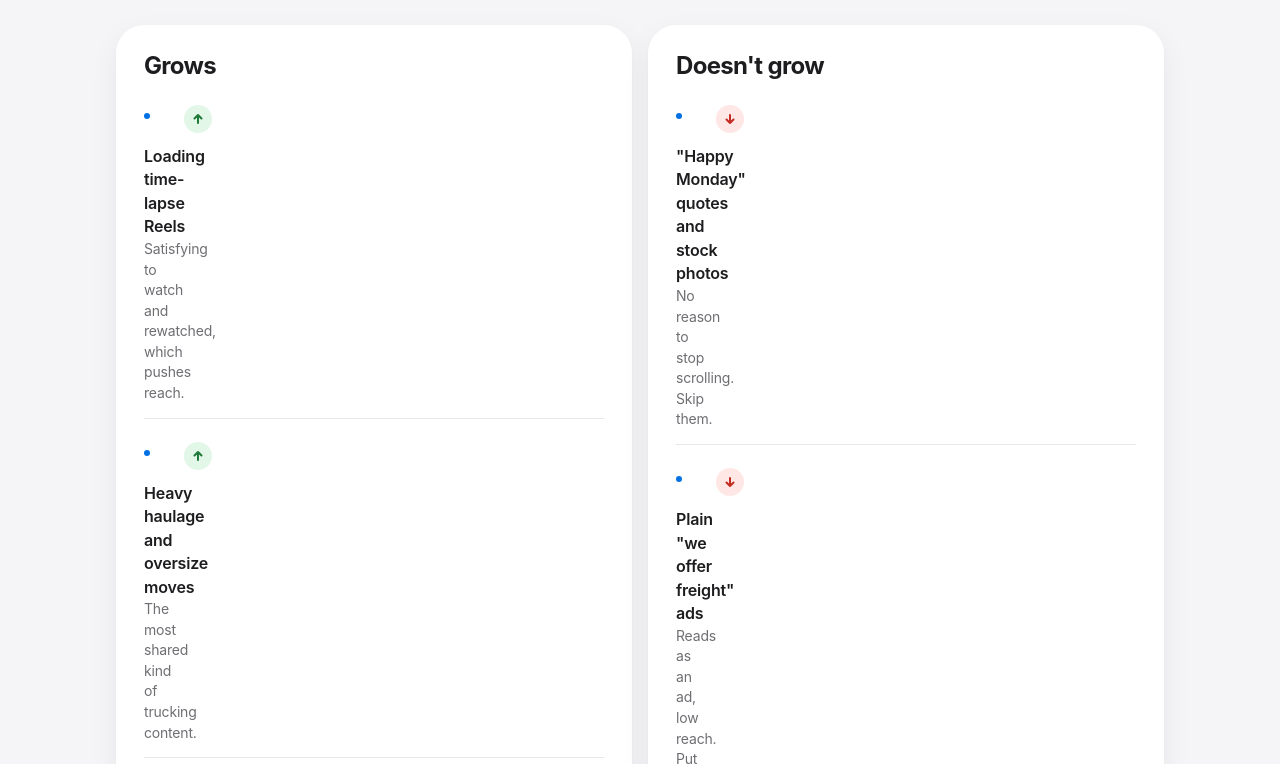
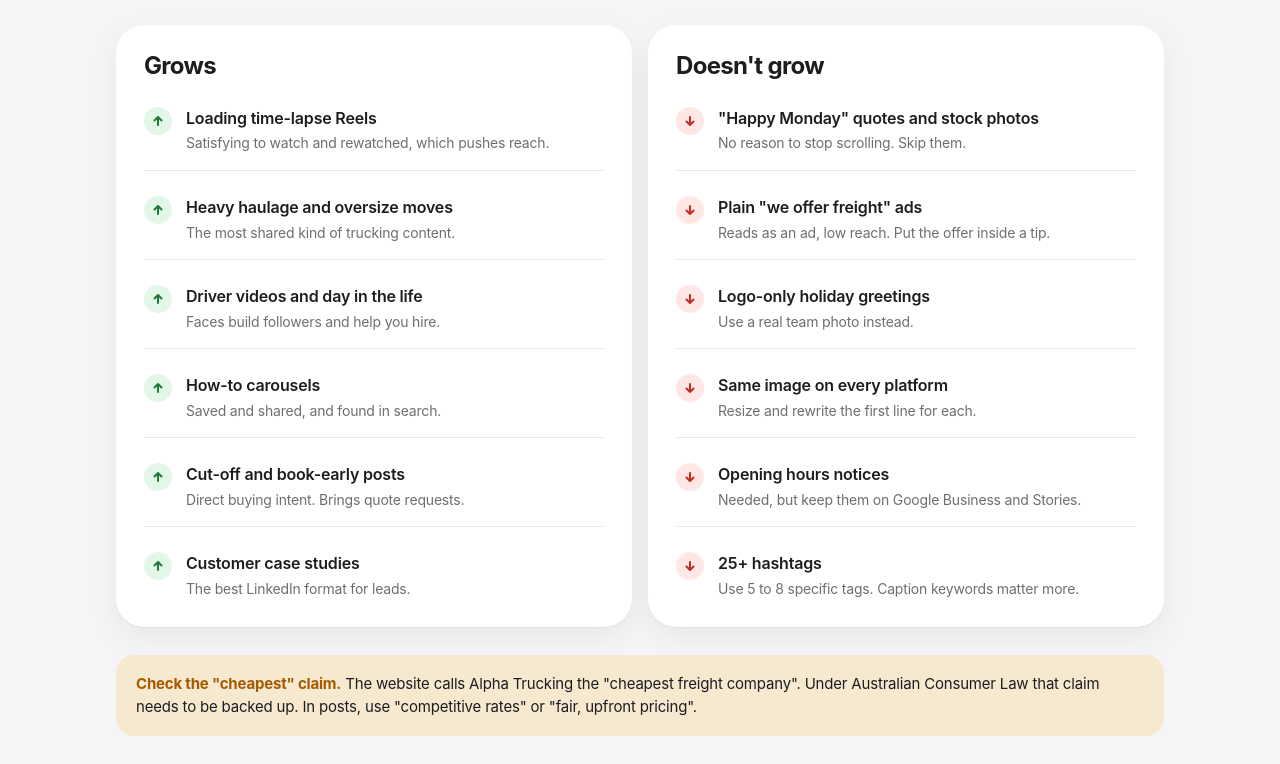
Before and after one commit to Viraplhpatrucking/social-media, a plain HTML site: page index.html in a window 1280 px wide. Shown: the part 8316-9080 px from the top of the page. Drawn offline with Linux system fonts and the light colour scheme.

Commit message:
Update index.html

```diff
--- a/index.html
+++ b/index.html
@@ -200,6 +200,7 @@ dialog::backdrop{background:rgba(0,0,0,.35);-webkit-backdrop-filter:blur(8px);ba
 .sheet-top{position:sticky;top:0;background:var(--glass);-webkit-backdrop-filter:blur(20px);backdrop-filter:blur(20px);padding:14px 18px;display:flex;justify-content:space-between;align-items:center;border-bottom:1px solid var(--line);z-index:1}
 .sheet-top .x{width:30px;height:30px;border-radius:50%;border:0;background:var(--surface-2);cursor:pointer;display:grid;place-items:center;font-size:16px;color:var(--muted)}
 .sheet-body{padding:24px 24px 32px;overflow-y:auto;display:flex;flex-direction:column;gap:22px}
+.sheet-body>*{flex-shrink:0}
 .sheet-body h2{font-size:clamp(26px,4vw,34px)}
 .kicker{font-size:14px;font-weight:600;color:var(--accent)}
 .fieldset{background:var(--surface-2);border-radius:var(--r-md);overflow:hidden}
@@ -218,8 +219,10 @@ dialog::backdrop{background:rgba(0,0,0,.35);-webkit-backdrop-filter:blur(8px);ba
 /* Grows */
 .two{display:grid;grid-template-columns:repeat(auto-fit,minmax(300px,1fr));gap:16px}
 .glist{list-style:none;margin:0;padding:0;display:flex;flex-direction:column}
-.glist li{display:grid;grid-template-columns:28px minmax(0,1fr);gap:12px;padding:14px 0;border-bottom:1px solid var(--line)}
-.glist li:last-child{border-bottom:0}
+.tile .glist li{display:grid;grid-template-columns:28px minmax(0,1fr);gap:14px;padding:16px 0;border-bottom:1px solid var(--line);align-items:start}
+.tile .glist li::before{content:none;display:none}
+.glist li>div{min-width:0;display:flex;flex-direction:column;gap:3px}
+.tile .glist li:last-child{border-bottom:0;padding-bottom:0}
 .glist .ic{width:28px;height:28px;border-radius:50%;display:grid;place-items:center}
 .glist .ic svg{width:14px;height:14px}
 .ic.up{background:var(--high-tint);color:var(--high-ink)}
```
